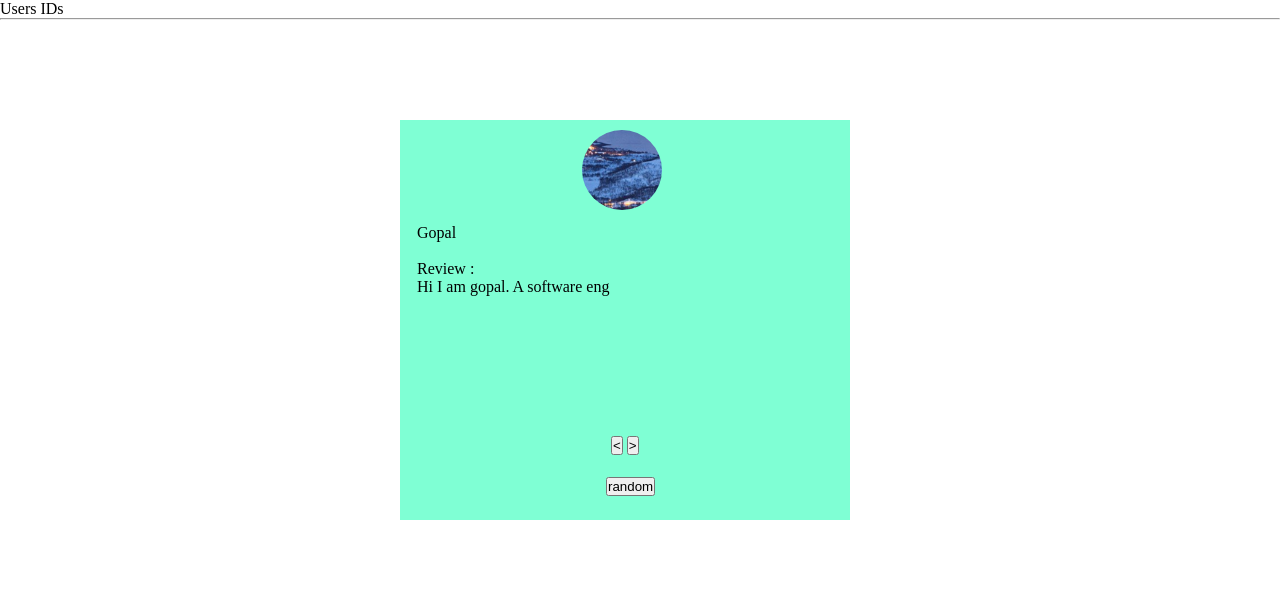
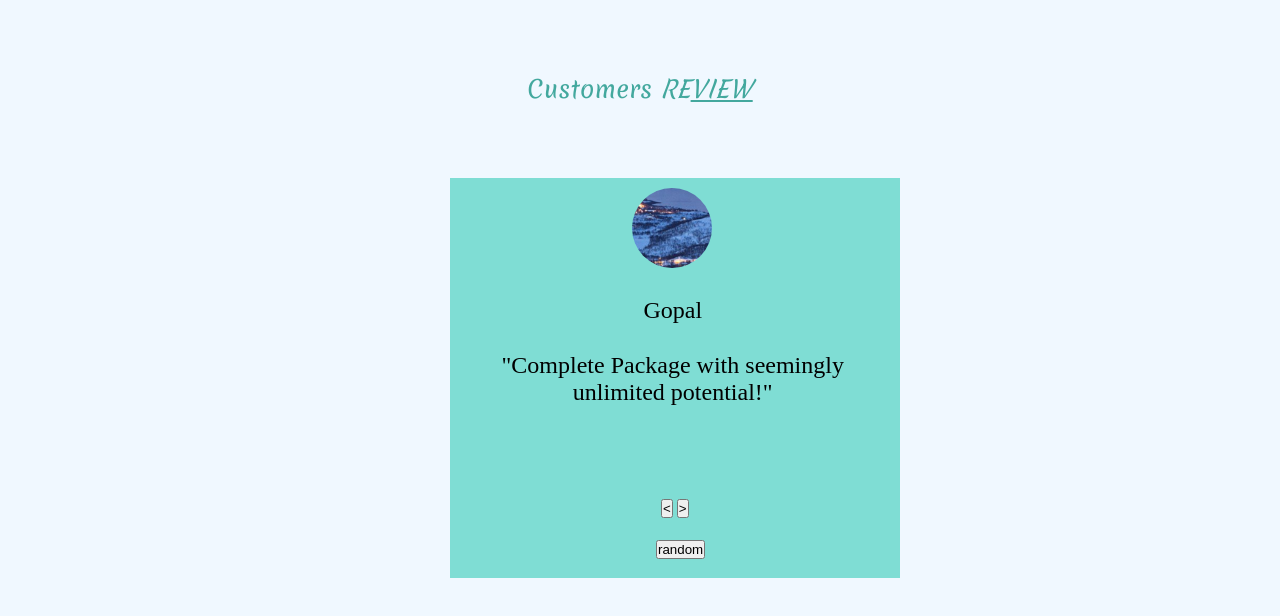
Before and after one commit to gopalkrishnapanda/UserReview, a plain HTML site: page Index.html in a window 1280 px wide. Drawn offline with Linux system fonts and the light colour scheme; a web font is replaced by a local one.

Commit message:
background color and fonts

```diff
--- a/Index.html
+++ b/Index.html
@@ -1,34 +1,40 @@
 <!DOCTYPE html>
 <html lang="en">
+
 <head>
     <meta charset="UTF-8">
     <meta http-equiv="X-UA-Compatible" content="IE=edge">
     <meta name="viewport" content="width=device-width, initial-scale=1.0">
     <title>Document</title>
     <link rel="stylesheet" href="styles.css">
+    <style>
+        @import url('https://fonts.googleapis.com/css2?family=Joan&family=Pacifico&display=swap');
+        @import url('https://fonts.googleapis.com/css2?family=Caveat:wght@500&family=Merienda&display=swap');
+    </style>
 </head>
+
 <body>
-    <header>Users IDs</header><hr>
+    <header class="header">Customers <em>RE<u>VIEW</u></em></header>
     <div class="container">
         <div>
             <img class="pic" src="\images\ss.png" alt="unavailable">
         </div><br>
         <div class="about">
-            <div id = 'name'>Gopal</div><br>
-            <div>Review :</div>
+            <div id='name'>Gopal</div><br>
             <div id="review">
-                <p>Hi I am gopal. A software eng</p>
+                <p>"Complete Package with seemingly unlimited potential!"</p>
             </div>
         </div>
         <div class="toggle">
-            <button id = 'prev'><</button>
-            <button id = 'next'>></button>
+            <button id='prev'> < </button>
+                    <button id='next'>></button>
         </div><br>
         <div class="random">
-             <button id = "random">random</button>
+            <button id="random">random</button>
         </div>
     </div>
-    <script src = "script.js"></script>
+    <script src="script.js"></script>
 
 </body>
+
 </html>
--- a/script.js
+++ b/script.js
@@ -8,14 +8,14 @@ const pic = document.getElementsByClassName("pic");
 var id = 0;
 
 const users = [
-    {name: "Gopal", about : "Hi I am gopal. A software eng", pic :"\images\ss.png"},
-    {name: "Ronnie", about : "Hi I am Ronnie. A software eng", pic :"\images\ss.png"},
-    {name: "Arnab", about : "Hi I am Arnab. A software eng", pic :"\images\ss.png"},
-    {name: "Ashish", about : "Hi I am Ashish. A software eng", pic :"\images\ss.png"},
-    {name: "Abhijeet", about : "Hi I am Abhijeet. A software eng", pic :"\images\ss.png"}
+    { name: "Gopal", about: '" Complete Package with seemingly unlimited potential! "', pic: "\images\ss.png" },
+    { name: "Ronnie", about: '" Best place for marketing and advertising "', pic: "\images\ss.png" },
+    { name: "Arnab", about: '" User.com is best website for marketing "', pic: "\images\ss.png" },
+    { name: "Ashish", about: '" User.com is a superb all-in-one marketing automation tool "', pic: "\images\ss.png" },
+    { name: "Abhijeet", about: '" Sales & marketing tool for B2B companies "', pic: "\images\ss.png" }
 ];
 
-var flipper = function(id){
+var flipper = function (id) {
     console.log(`${id}`)
     review.innerHTML = users[id].about;
     name.innerHTML = users[id].name;
@@ -24,19 +24,19 @@ var flipper = function(id){
 
 };
 
-prev.addEventListener('click' , function(){
-    id = id - 1 ;
-    if(id < 0) { id = (users.length -1) ;}
+prev.addEventListener('click', function () {
+    id = id - 1;
+    if (id < 0) { id = (users.length - 1); }
     flipper(id);
 });
 
-next.addEventListener('click' , function(){
-    id = id + 1 ;
-    if(id > (users.length - 1)) { id = 0;}
+next.addEventListener('click', function () {
+    id = id + 1;
+    if (id > (users.length - 1)) { id = 0; }
     flipper(id);
 });
 
-random.addEventListener('click' , function(){
+random.addEventListener('click', function () {
     id = Math.floor(Math.random() * (users.length))
     flipper(id);
 });
--- a/styles.css
+++ b/styles.css
@@ -1,36 +1,67 @@
-*{
+* {
     padding: 0;
     margin: 0;
 }
-.container{
+body{
+    background-color: aliceblue;
+}
+
+header {
+    text-align: center;
+    /* font-family: 'Caveat', cursive; */
+    font-family: 'Merienda', cursive;
+    font-size: x-large;
+    margin: 72px 0px;
+    color: #43a89e;
+}
+
+/* hr {
+    width: 10px;
+    position: absolute;
+    left: 650px;
+} */
+.container {
     height: 400px;
-    width:450px;
-    background-color: aquamarine;
-    margin:100px 400px;
+    width: 450px;
+    background-color: #7fddd4;
+    margin: 27px 450px;
 }
-.pic{
-    /* background-color: black; */
+
+.pic {
     height: 80px;
     width: 80px;
-    margin : 10px 267px 7px 182px;
+    margin: 10px 267px 7px 182px;
     border-radius: 42px;
 }
 
-.about{
-    /* background-color: yellow; */
+.about {
     height: 200px;
-    width: 400px;
-    margin: -15px 117px 10px 17px;
+    width: 99%;
+    box-sizing: border-box;
+    text-align: center;
 }
-#review{
+
+#review {
     color: black;
+    font-size: x-large;
+    padding: 10px;
 }
-.toggle{
-    margin: auto;
+
+.toggle {
+    width: 100%;
+    box-sizing: border-box;
     padding: 2px 0px 4px 211px;
-    /* background-color: blue; */
 }
-.random{
-    /* background-color: brown; */
+
+.random {
     padding: 0px 0px 0px 206px;
+    width: 100%;
+    box-sizing: border-box;
 }
+
+#name {
+    font-family: 'Caveat', cursive;
+    font-size: x-large;
+    font-family: 'Joan', serif;
+    /* font-family: 'Pacifico', cursive; */
+}
```
